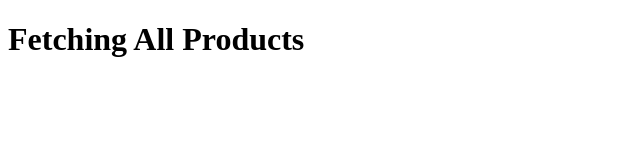
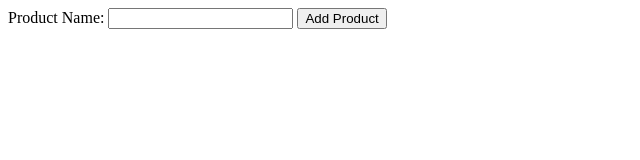
Before and after one commit to shivi3505/E-commerce-API, a website: page views/products.html in a window 1280 px wide. Shown: the whole page, without its empty margins (0-640 px from the left). Drawn offline with Linux system fonts and the light colour scheme.

Commit message:
implemented serving an HTML file with a form in response to a GET request

```diff
--- a/views/products.html
+++ b/views/products.html
@@ -6,7 +6,11 @@
     <title>products</title>
 </head>
 <body>
-    <h1>Fetching All Products</h1>
+    <form>
+        <label for="product">Product Name: </label>
+        <input id="product" name="productName" type="text">
+        <button type="submit">Add Product</button>
+    </form>
 </body>
 
     </html>
```
